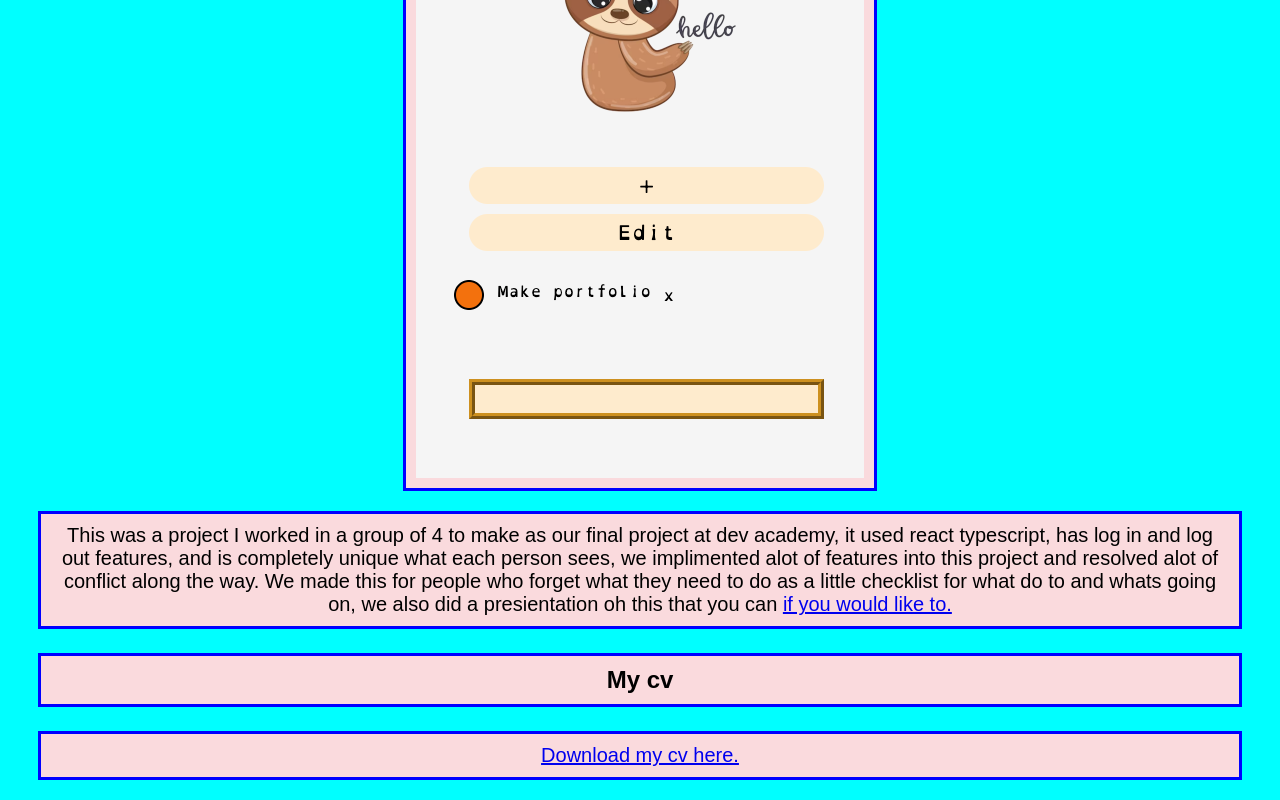
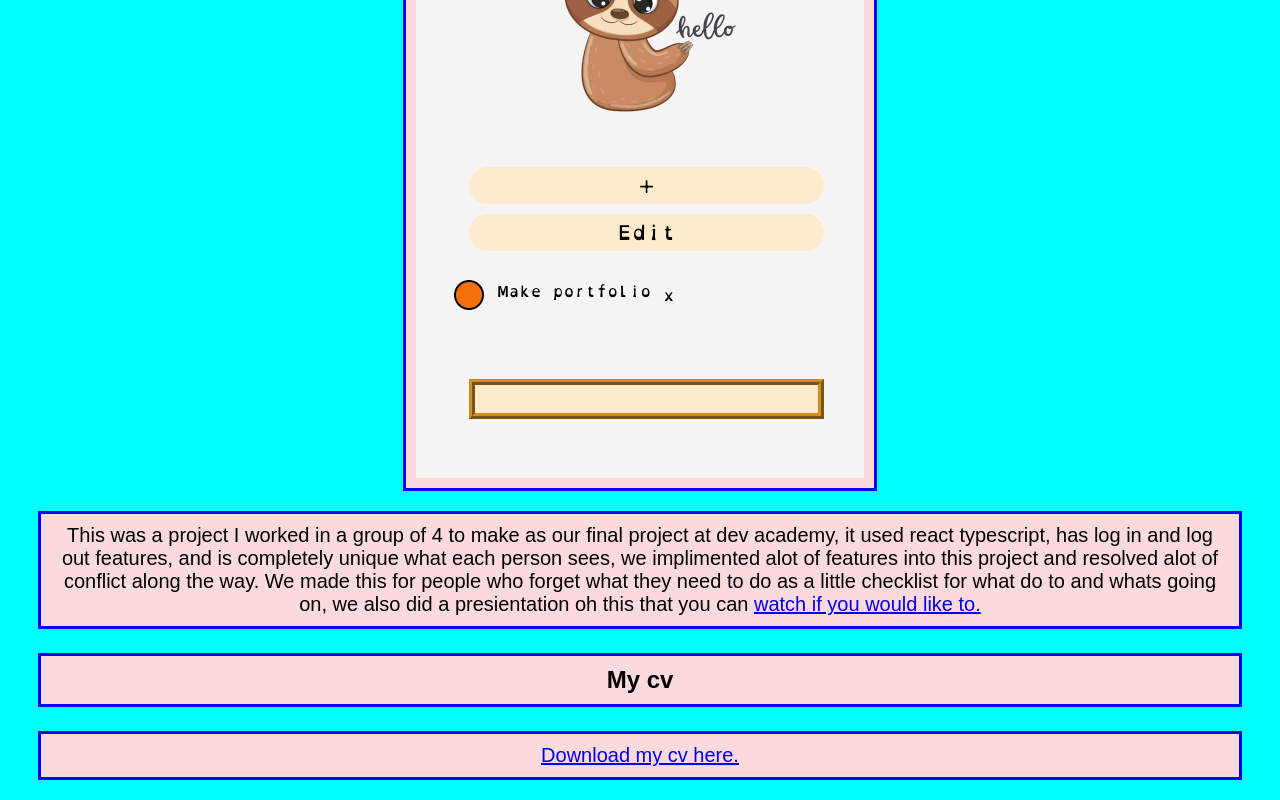
Before and after one commit to Kera-Gifkins-Portfolio/Kera-Gifkins-Portfolio.github.io, a plain HTML site: page index.html in a window 1280 px wide. Shown: the part 647-1447 px from the top of the page. Drawn offline with Linux system fonts and the light colour scheme.

Commit message:
alterations

```diff
--- a/index.html
+++ b/index.html
@@ -14,7 +14,7 @@
       <p class="blogpost1">This is a short portfolio where I post a little about the projects I have either done fully alone or worked on with others.</p>
       <h3 class="blogpost1" id="about-me">To Do Today</h3>
       <img src="blog/imgs/to-do-today.png" alt="to do today" class="blogpost1"/>
-      <p class="blogpost1">This was a project I worked in a group of 4 to make as our final project at dev academy, it used react typescript, has log in and log out features, and is completely unique what each person sees, we implimented alot of features into this project and resolved alot of conflict along the way. We made this for people who forget what they need to do as a little checklist for what do to and whats going on,  we also did a presientation oh this that you can <a target=”_blank” href="https://youtu.be/4NSUIifhoZE?t=3851"> if you would like to.</a></p>
+      <p class="blogpost1">This was a project I worked in a group of 4 to make as our final project at dev academy, it used react typescript, has log in and log out features, and is completely unique what each person sees, we implimented alot of features into this project and resolved alot of conflict along the way. We made this for people who forget what they need to do as a little checklist for what do to and whats going on,  we also did a presientation oh this that you can <a target=”_blank” href="https://youtu.be/4NSUIifhoZE?t=3851">watch if you would like to.</a></p>
       <h3 class="blogpost1" id="CV">My cv</h3>
       <p class="blogpost1"><a target=”_blank” href="https://drive.google.com/file/d/1rm9g1L2dNUUW-JP6U0PA8LqGLDM3o5R_/view?usp=drive_link">Download my cv here.</a></p>
     </body>
```
